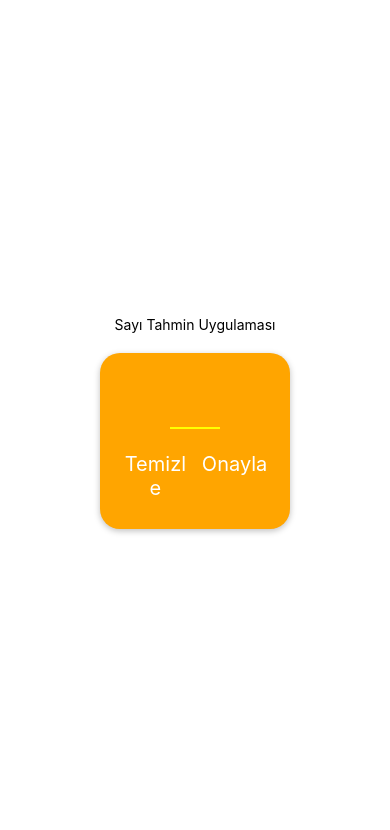
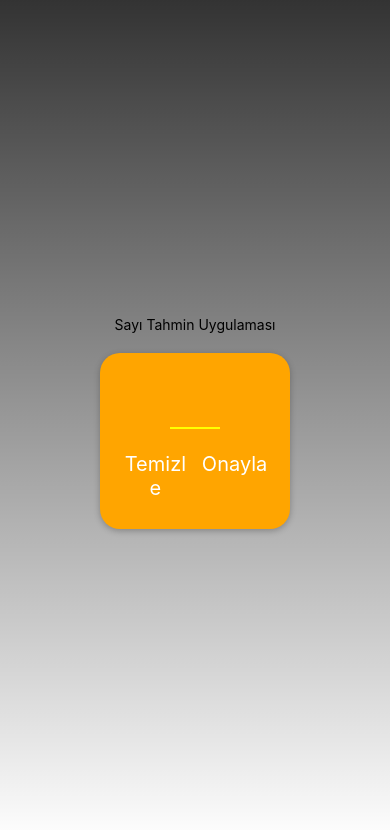
Before and after one commit to yusufcanstr/A7-Sayi-Bulmaca-ReactNativeEgitimi, a React Native app: screen / in a window 390 px wide. Shown: the top 830 px of the page. Built offline with nearby package versions, Linux system fonts and the light colour scheme.

Commit message:
LineerGradient Ekleme

```diff
--- a/App.js
+++ b/App.js
@@ -1,11 +1,21 @@
 import { StatusBar } from "expo-status-bar";
 import { StyleSheet, Text, View } from "react-native";
 import GameStartScreen from "./screens/GameStartScreen";
+import { LinearGradient } from "expo-linear-gradient";
 
 export default function App() {
   return (
-    <GameStartScreen/>
+    <LinearGradient
+      style={styles.container}
+      colors={["rgba(0,0,0,0.8)", "transparent"]}
+    >
+      <GameStartScreen />
+    </LinearGradient>
   );
 }
 
-const styles = StyleSheet.create({});
+const styles = StyleSheet.create({
+  container: {
+    flex: 1,
+  },
+});
--- a/package.json
+++ b/package.json
@@ -12,7 +12,8 @@
     "expo": "~50.0.17",
     "expo-status-bar": "~1.11.1",
     "react": "18.2.0",
-    "react-native": "0.73.6"
+    "react-native": "0.73.6",
+    "expo-linear-gradient": "~12.7.2"
   },
   "devDependencies": {
     "@babel/core": "^7.20.0"
```
Also changed, not shown: 1 other file (tests, documents, lock files or other folders).
